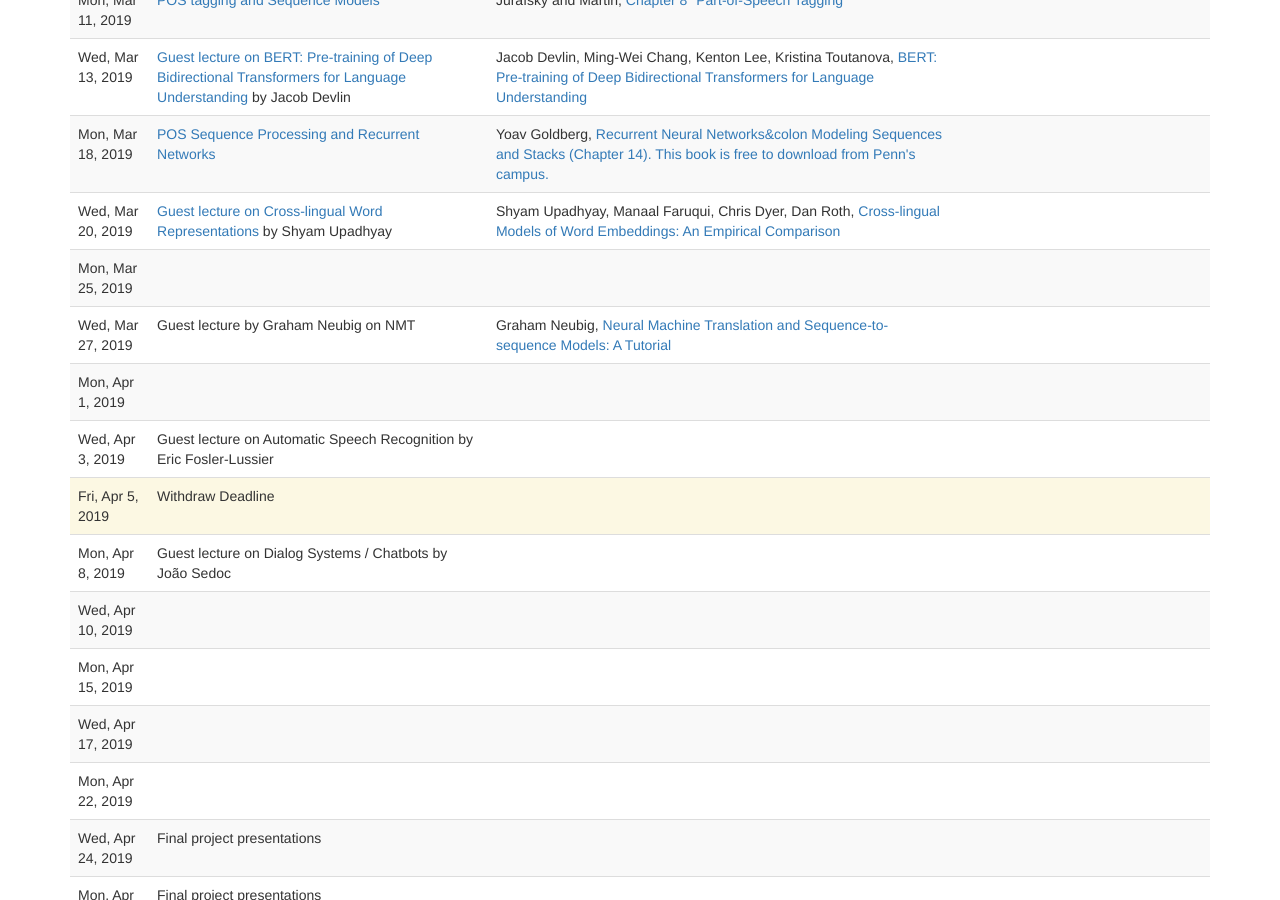
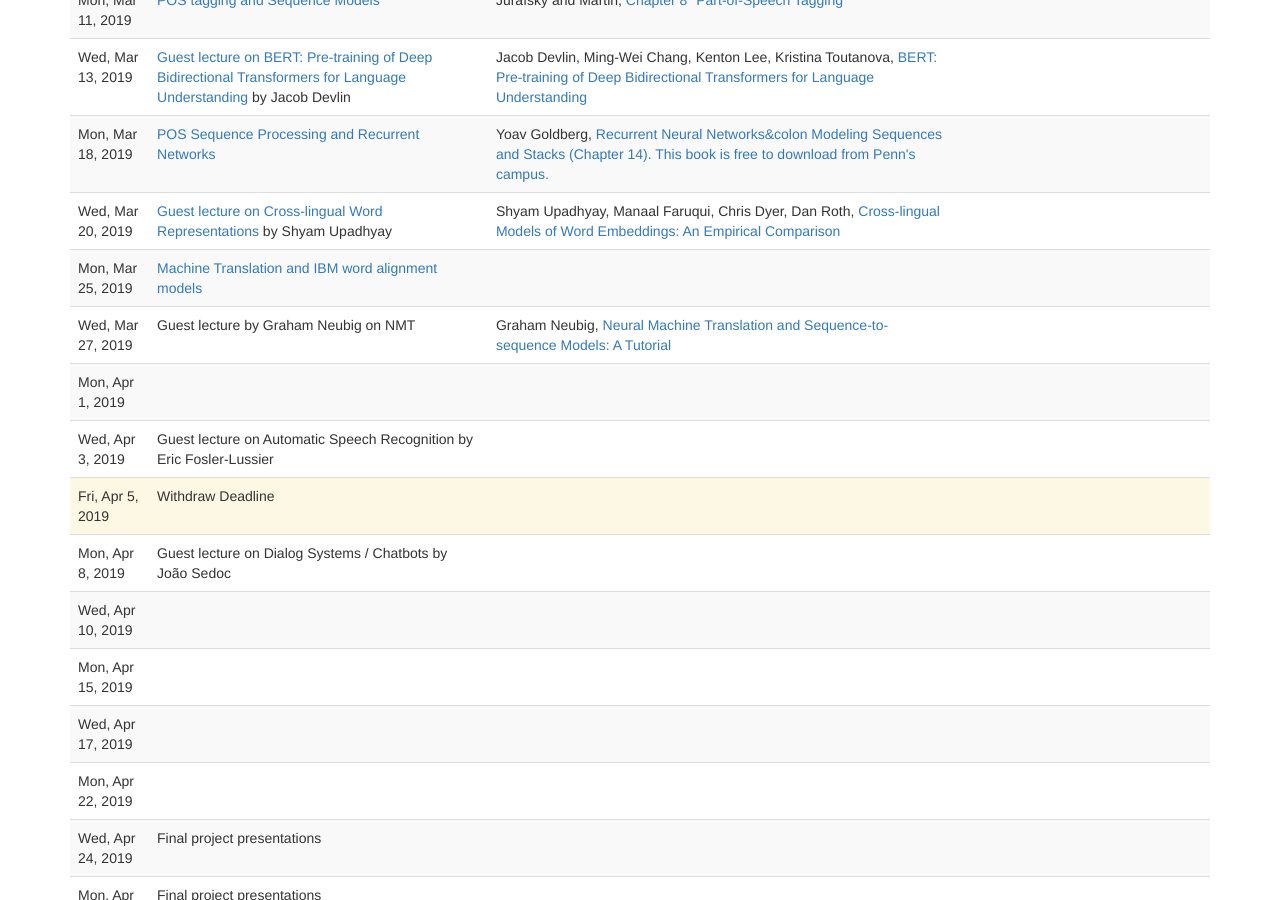
Before and after one commit to computational-linguistics-class/computational-linguistics-class.github.io, a Jekyll site: the page built from lectures.md, in a window 1280 px wide and 900 px high, scrolled down 1869 px. Built offline with Jekyll 4.4.1, drawn with Linux system fonts in a browser that asks for light colours; nearby versions of some CDN libraries; a script that is not in the unit is left out.

Commit message:
Machine translation overview lecture

```diff
--- a/_data/lectures.yaml
+++ b/_data/lectures.yaml
@@ -291,8 +291,8 @@
       url: http://www.aclweb.org/anthology/P16-1157
 -
   date: 2019-03-25
-  slides:
-  title:
+  slides: slides/12-machine-translation.pdf
+  title: Machine Translation and IBM word alignment models
   slides_credit:
   readings:
 -
```
Also changed, not shown: 2 other files.
